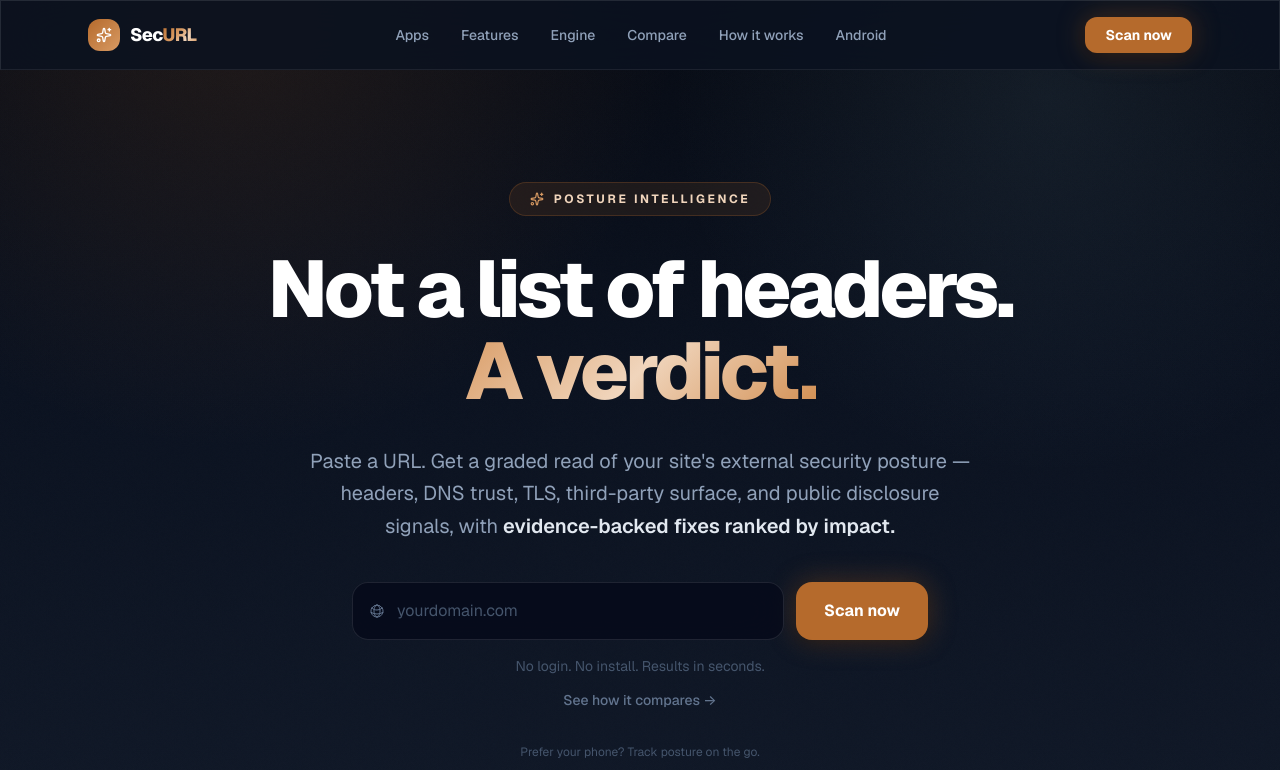
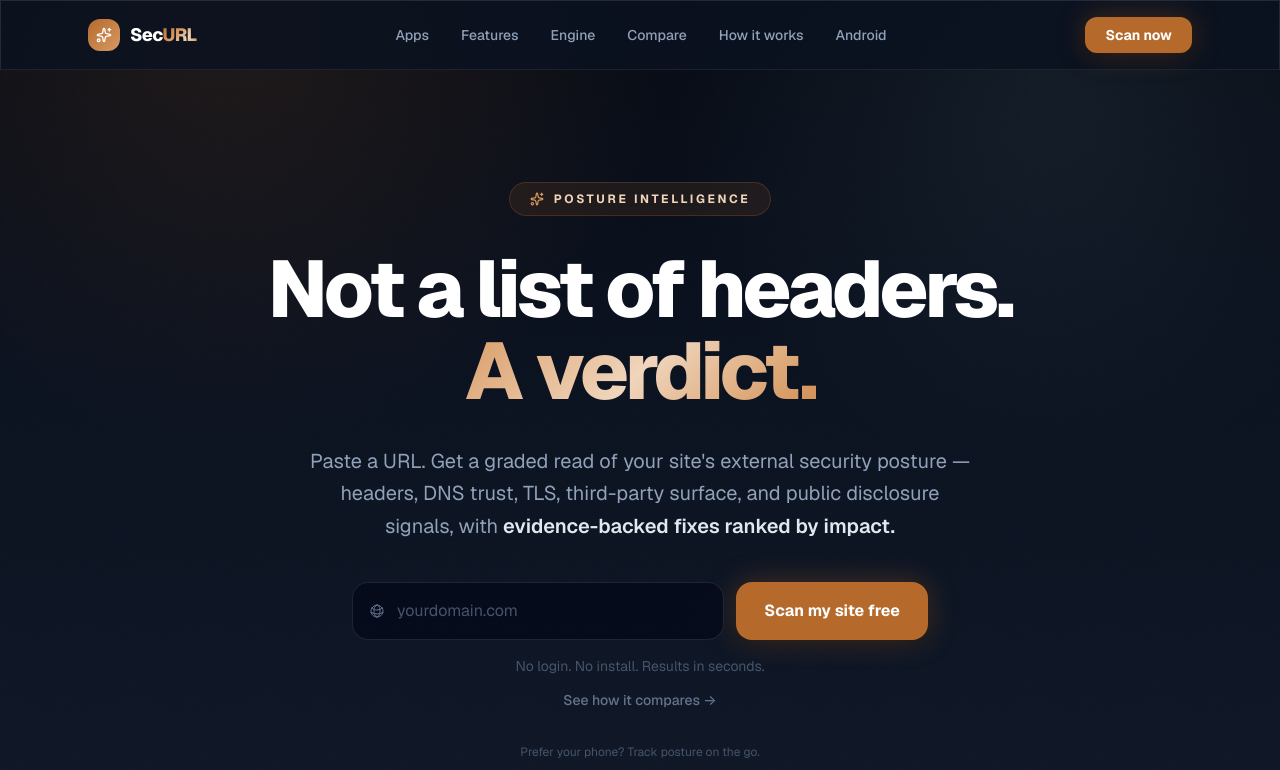
Before and after one commit to ktbatterham/securl-marketing, a React (Vite) app: page / in a window 1280 px wide. Shown: the top 770 px of the page. Built offline with nearby package versions, Linux system fonts and the light colour scheme.

Commit message:
feat: align the landing scan CTA (#38)

```diff
--- a/src/components/Hero.tsx
+++ b/src/components/Hero.tsx
@@ -157,7 +157,7 @@ export function Hero() {
           className="btn-glow shrink-0 rounded-2xl px-7 py-4 text-base font-bold text-white"
           style={{ background: "#b56a2c" }}
         >
-          Scan now
+          Scan my site free
         </button>
       </form>
 
```
